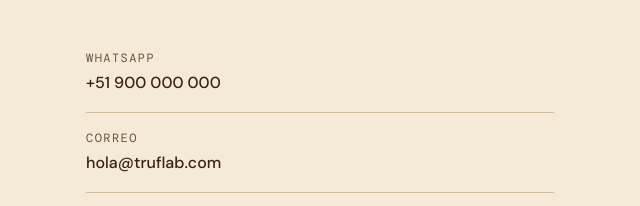
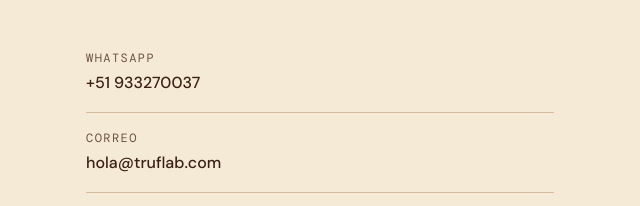
Before and after one commit to mateopaolonunez-lab/Paolo-Mateo-Nu-ez-I, a plain HTML site: page index.html in a window 1280 px wide. Shown: the part 1978-2184 px from the top of the page, 630-1270 px from the left. Drawn offline with nearby package versions, Linux system fonts and the light colour scheme.

Commit message:
Update index.html

```diff
--- a/index.html
+++ b/index.html
@@ -271,7 +271,7 @@
 
                     <div>
                         <dt>WhatsApp</dt>
-                        <dd>+51 900 000 000</dd>
+                        <dd>+51 933270037</dd>
                     </div>
 
                     <div>
@@ -307,3 +307,4 @@
 </body>
 </html>
 ++++
+7
```
